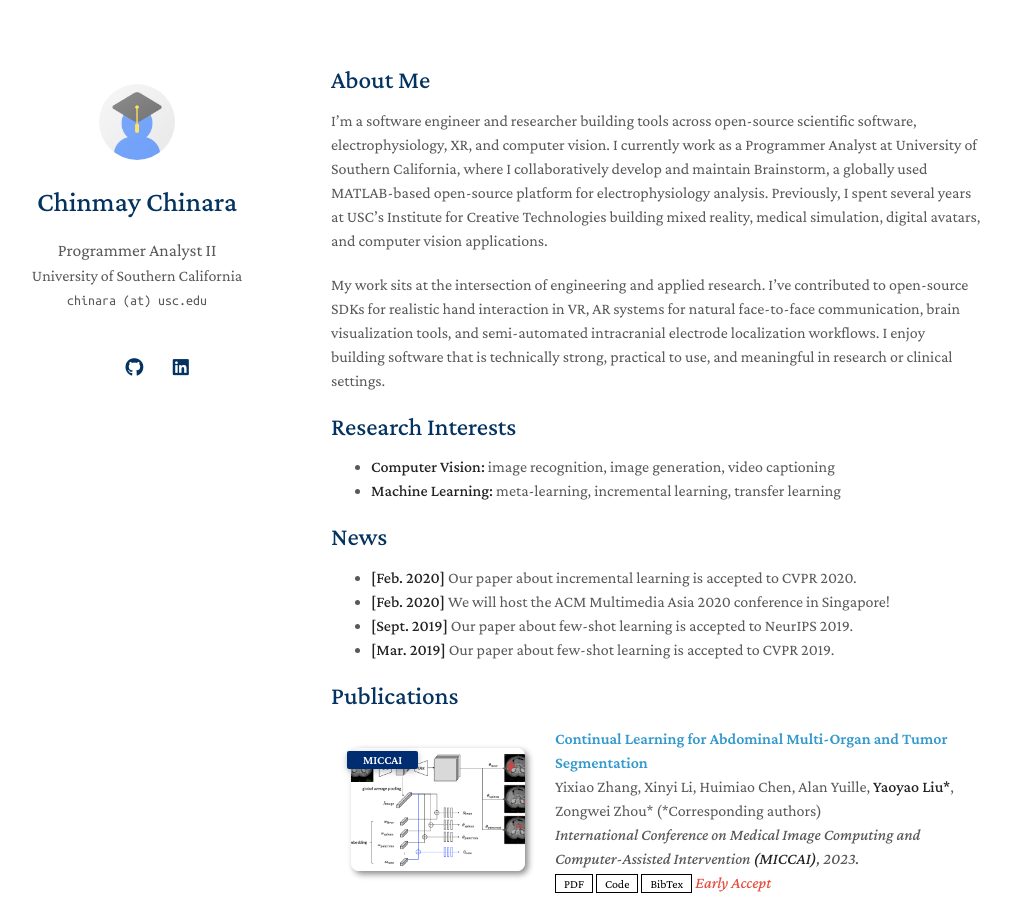
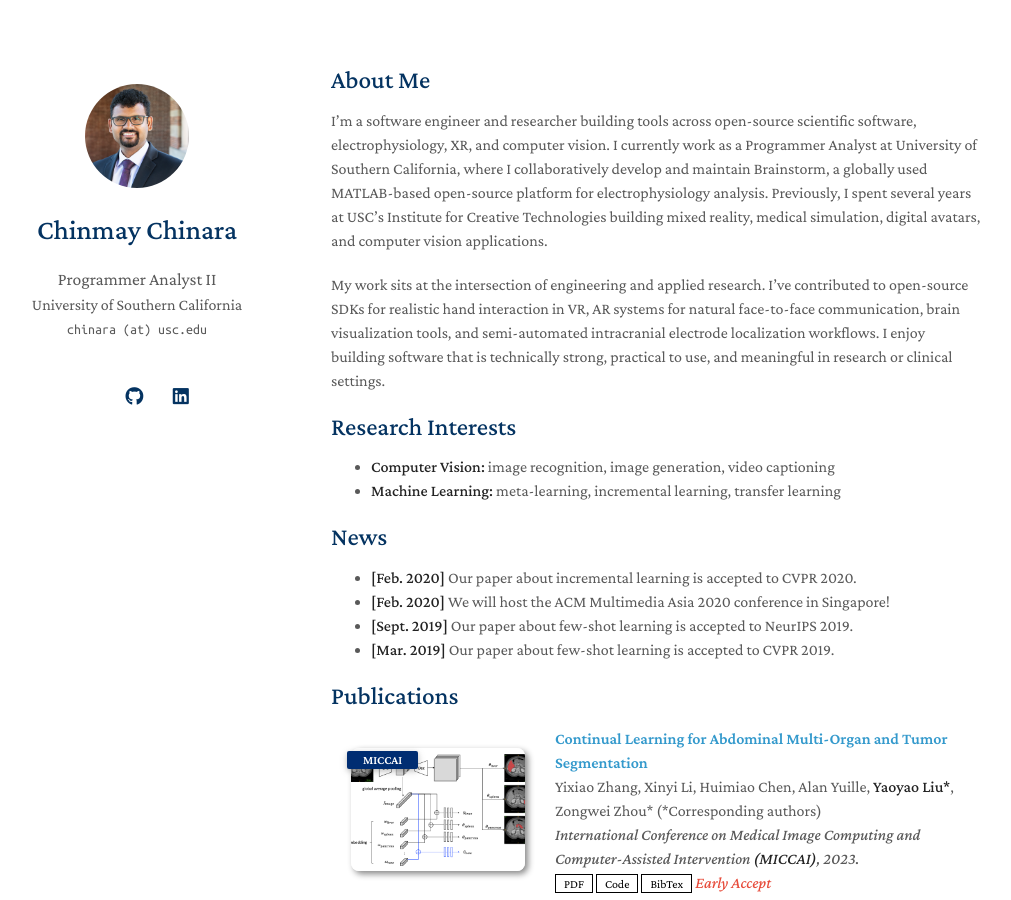
Before and after one commit to chinmaychinara91/chinmaychinara91.github.io, a Jekyll site: the page built from index.md, in a window 1280 px wide and 900 px high. Shown: the whole window, without its empty margins (139-1150 px from the left). Built offline with Jekyll 4.4.1, drawn with Linux system fonts in a browser that asks for light colours; a style sheet for code colours, icons or effects is not loaded; our own code applies the rules of GitHub Pages for plain Markdown files.

Commit message:
Update profile image path in config

```diff
--- a/_config.yml
+++ b/_config.yml
@@ -18,7 +18,7 @@ linkedin: https://www.linkedin.com/in/chinmaychinara/
 
 # Images (e.g., your profile picture and your website's favicon)
 # "favicon" and "favicon_dark" are used for the light and dark modes, respectively.
-avatar: ./assets/img/avatar.png
+avatar: ./assets/img/Chinmay1.png
 favicon: ./assets/img/favicon.png
 favicon_dark: ./assets/img/favicon-dark.png
 
```
